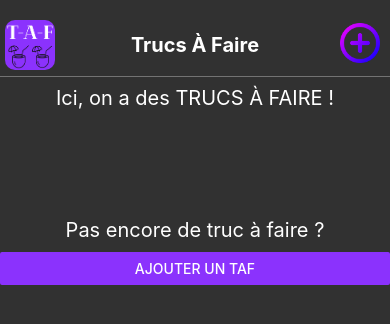
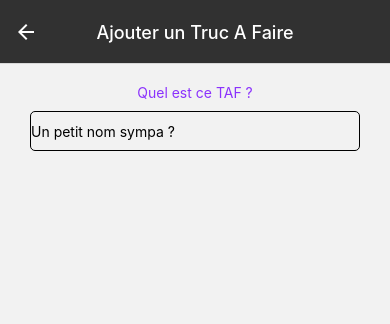
Before and after one commit to ProgNanais/TruckAFaire, a React Native app: screen / in a window 390 px wide. Both pictures are taken after a click on the button "AJOUTER UN TAF". Shown: the top 324 px of the page. Built offline with nearby package versions, Linux system fonts and the light colour scheme.

Commit message:
- Ajout de la navigation et modification du menu pour le faire apparaitre en haut

```diff
--- a/App.tsx
+++ b/App.tsx
@@ -15,26 +15,66 @@ import {
   View,
   Alert
 } from 'react-native';
-import {NavigationContainer} from '@react-navigation/native';
+import { NavigationContainer } from '@react-navigation/native';
+import {createNativeStackNavigator} from '@react-navigation/native-stack';
 import Menus from './Components/Menus';
 import ListeTrucs from './Components/ListeTrucs';
+import Formulaire from './Components/Formulaire';
+import Navigator from './Components/Navigator';
+
+function HomeScreen({ navigation }) {
+    return (
+        <View style={styles.container}>
+                    <View>
+                        <Text style={styles.title}>
+                            Ici, on a des TRUCS À FAIRE !
+                        </Text>
+                    </View>
+
+            <ListeTrucs />
+
+            <Button
+                title="Ajouter un TAF"
+                color="#8b32fd"
+                onPress={() => navigation.navigate('Formulaire')}
+            />
+        </View>
+    );
+}
+
+const Stack = createNativeStackNavigator();
 
 
-function App(): JSX.Element {
+function App( {navigation} ): JSX.Element {
   const Separator = () => <View style={styles.separator} />
 
   return (
   <NavigationContainer>
-        <SafeAreaView style={styles.container}>
-
-                <Menus style={styles.navigation} />
-            <View>
-                <Text style={styles.title}>
-                    Ici, on a des TRUCS À FAIRE !
-                </Text>
-                <ListeTrucs />
-            </View>
-        </SafeAreaView>
+        <Stack.Navigator>
+            <Stack.Screen
+                name="Home"
+                component={HomeScreen}
+                options={{
+                    headerTitle: (props) => <Menus {...props} />,
+                    headerStyle: {
+                        backgroundColor: '#313131',
+                    },
+                    headerTitleAlign: 'center',
+                }}
+            />
+            <Stack.Screen
+                name="Formulaire"
+                component={Formulaire}
+                options={{
+                    title: 'Ajouter un Truc A Faire',
+                    headerTintColor: 'white',
+                    headerStyle: {
+                        backgroundColor: '#313131',
+                    },
+                    headerTitleAlign: 'center',
+                }}
+            />
+        </Stack.Navigator>
     </NavigationContainer>
   );
 }
--- a/Components/Formulaire.tsx
+++ b/Components/Formulaire.tsx
@@ -1,11 +1,38 @@
-import React from 'react';
-import { View, Text, ScrollView, StyleSheet, Button, Alert } from 'react-native';
+import React, {useState} from 'react';
+import { View, Text, ScrollView, StyleSheet, Button, Alert, TextInput } from 'react-native';
 
-const Formulaire = () => {
+const Formulaire = ({navigation}) => {
+    const [text, setText] = useState('');
     return (
-        <Form>
-        </Form>
+        <View>
+            <Text style={formulaireStyle.title}>
+                Quel est ce TAF ?
+            </Text>
+            <TextInput
+                style={formulaireStyle.inputTitle}
+                placeholder="Un petit nom sympa ?"
+                defaultValue={text}
+            />
+        </View>
     )
 }
 
+const formulaireStyle = StyleSheet.create({
+    title: {
+        color: '#8b32fd',
+        textAlign: 'center',
+        marginTop: 20,
+    },
+    inputTitle: {
+        marginRight: 30,
+        marginLeft: 30,
+        marginTop: 10,
+        borderStyle: 'solid',
+        borderColor: 'black',
+        borderRadius: 5,
+        borderWidth: 1,
+        height: 40,
+    }
+});
+
 export default Formulaire;
--- a/Components/ListeTrucs.tsx
+++ b/Components/ListeTrucs.tsx
@@ -6,11 +6,6 @@ const ListeTrucs = () => {
         <ScrollView>
             <View style={styleListe.listeVide}>
                 <Text style={styleListe.title}>Pas encore de truc à faire ?</Text>
-                <Button
-                    title="Ajouter un TAF"
-                    color="#8b32fd"
-                    onPress={() => Alert.alert('En cours de construction')}
-                />
             </View>
         </ScrollView>
     )
--- a/Components/Menus.tsx
+++ b/Components/Menus.tsx
@@ -15,7 +15,6 @@ const Menus = () => {
                 style={styleMenu.icon}
              />
         </View>
-    <Text style={styleMenu.separator} />
     </SafeAreaView>
     );
 };
@@ -25,27 +24,24 @@ const styleMenu = StyleSheet.create({
         flexDirection: 'row',
         justifyContent: 'space-between',
         backgroundColor: '#313131',
-        padding: 5,
         alignItems: 'center',
-        marginTop: 5,
+        marginTop: 10,
     },
     title: {
         fontSize: 20,
-        marginTop: 10,
         color: 'white',
         fontWeight: 'bold',
+        marginLeft: 50,
+        marginRight: 50,
     },
     img: {
         height: 50,
         width: 50,
         borderRadius: 10,
-        marginTop: 10,
     },
     icon: {
         height: 40,
         width: 40,
-        margin: 5,
-        marginTop: 10,
     },
     separator: {
         marginVertical: 1,
```
Lines whose indentation alone changed are shown as unchanged.
